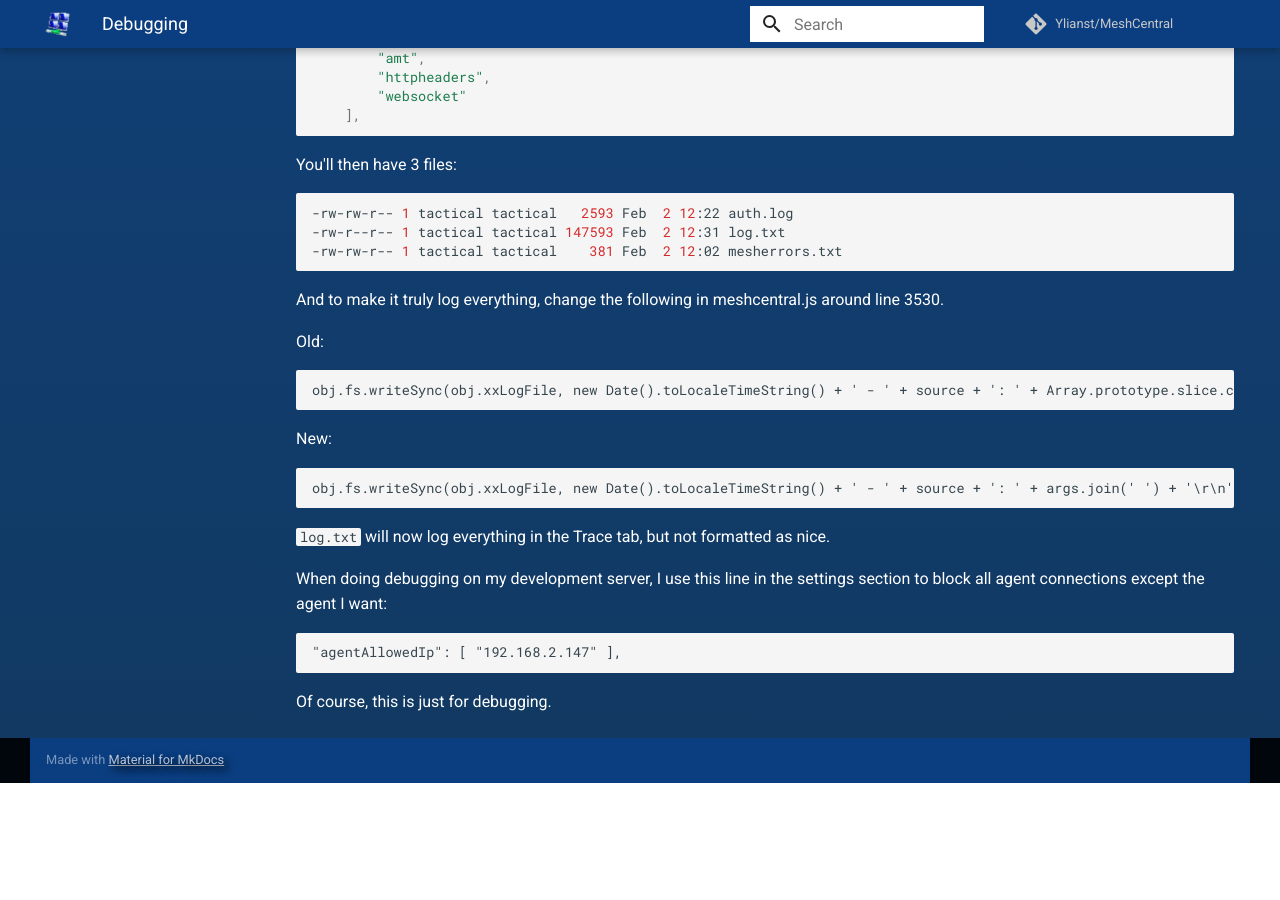
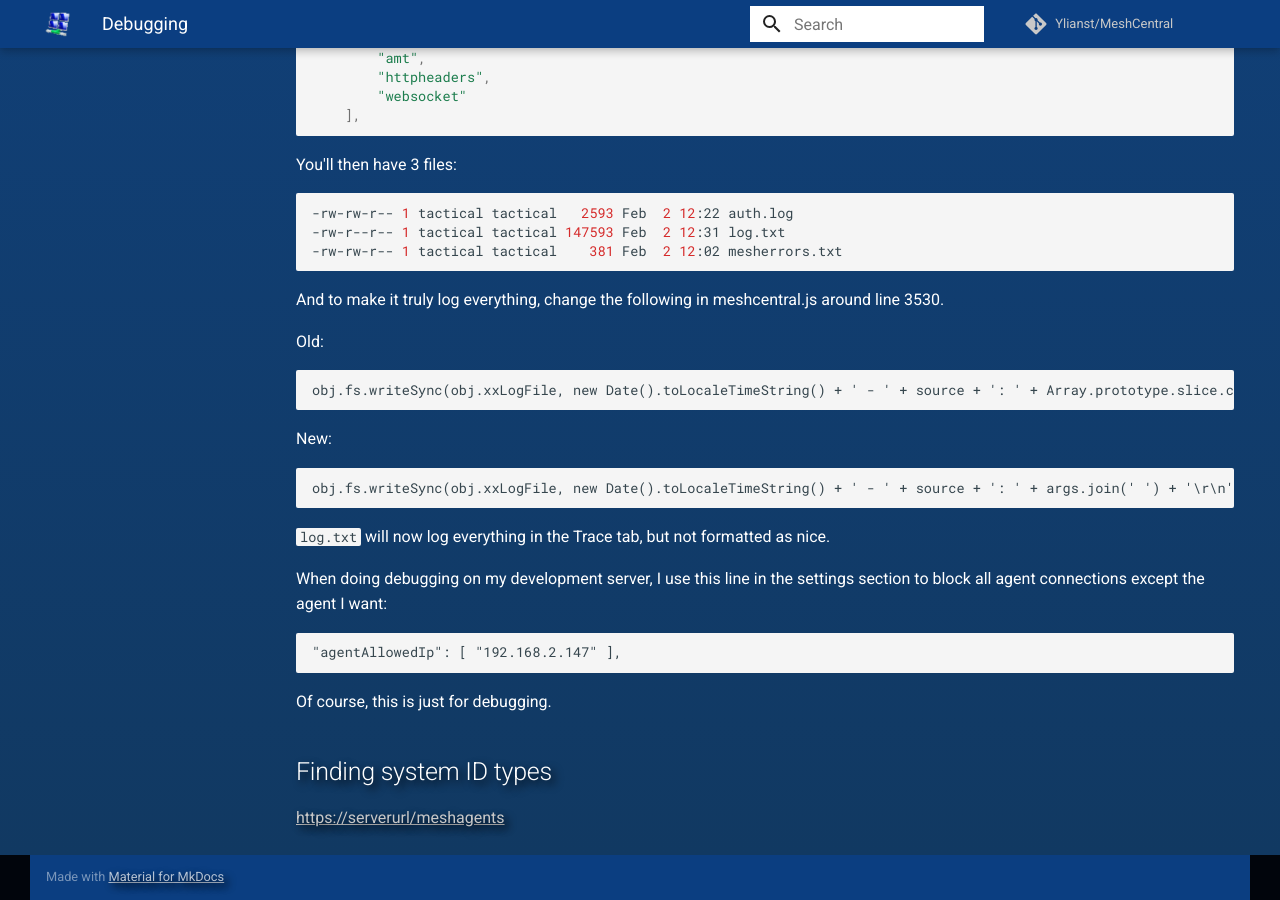
Before and after one commit to silversword411/meshcentraldocs_unofficial, an MkDocs documentation site: the page built from docs/docs/meshcentral/debugging.md, in a window 1280 px wide and 900 px high, scrolled down 1346 px. Built offline with MkDocs 1.6.1 and Material for MkDocs 9.7.7, drawn with Linux system fonts in a browser that asks for light colours; comment, search, counter and statistics services are not loaded; before the commit the page ends 2129 px from its top, so only the background shows below that.

Commit message:
Update debugging.md

````diff
--- a/docs/docs/meshcentral/debugging.md
+++ b/docs/docs/meshcentral/debugging.md
@@ -96,3 +96,8 @@ When doing debugging on my development server, I use this line in the settings s
 ```
 
 Of course, this is just for debugging.
+
+
+## Finding system ID types
+
+<https://serverurl/meshagents>
````
